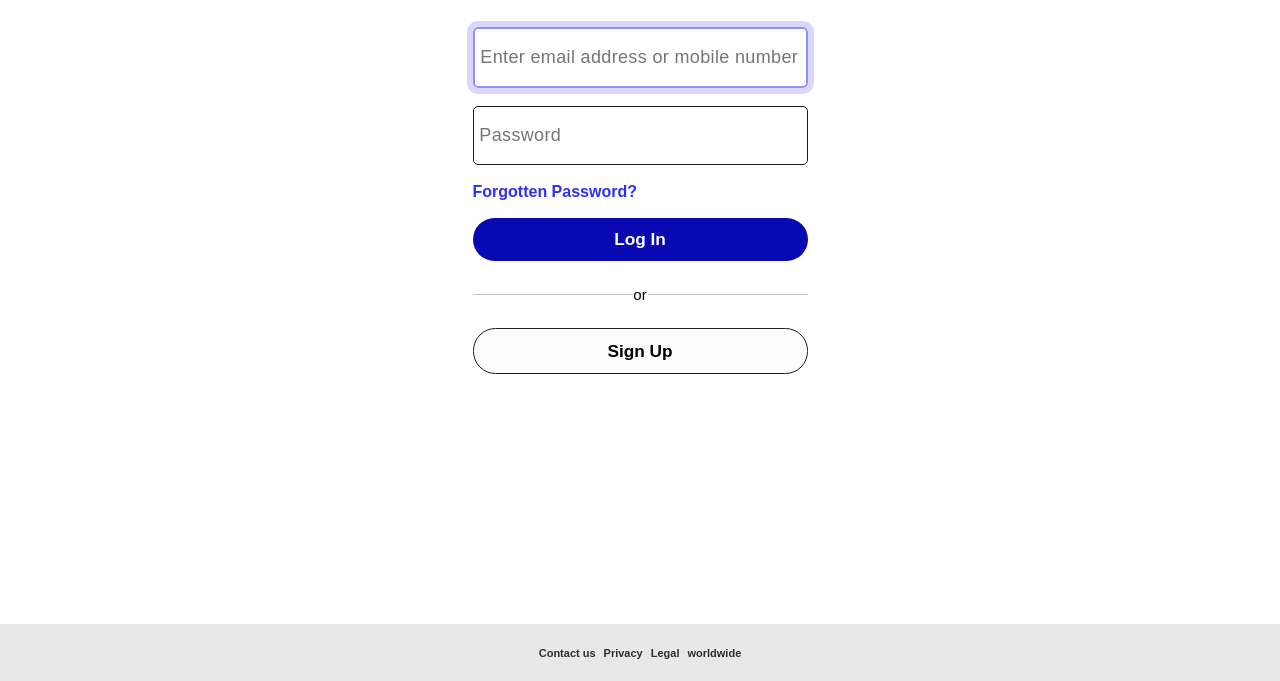
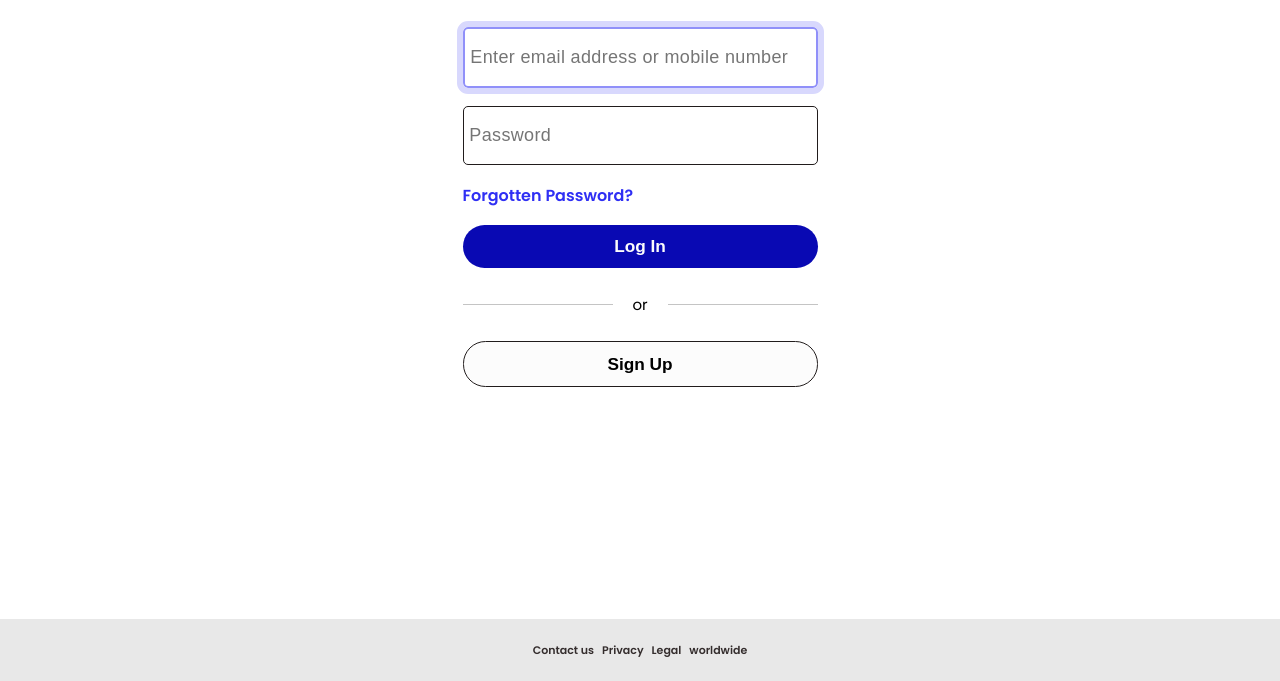
Before and after one commit to TariCodes/Paypal-Clone, a website: page index.html in a window 1280 px wide. Shown: the part 119-800 px from the top of the page. Drawn offline with Linux system fonts and the light colour scheme; a web font is replaced by a local one.

Commit message:
changes made to file

```diff
--- a/index.html
+++ b/index.html
@@ -5,6 +5,13 @@
     <meta name="viewport" content="width=device-width, initial-scale=1.0" />
     <meta name="author" content="Godbless Ikadoi" />
     <title>Paypal Signup page Clone</title>
+
+    <link rel="preconnect" href="https://fonts.googleapis.com" />
+    <link rel="preconnect" href="https://fonts.gstatic.com" crossorigin />
+    <link
+      href="https://fonts.googleapis.com/css2?family=Poppins:ital,wght@0,400;0,500;0,600;1,400;1,500;1,600&display=swap"
+      rel="stylesheet"
+    />
 
     <link rel="stylesheet" href="dist/css-dist/style.min.css" />
   </head>
--- a/src/main/_main.less
+++ b/src/main/_main.less
@@ -4,7 +4,7 @@ main {
     .container {
         max-width: 375px;
         margin: 0 auto;
-        padding-inline:20px;
+        padding-inline: 10px;
         text-align: center;
     }
 
@@ -32,7 +32,7 @@ form {
             background-color: @clr-gray;
             left: 0;
             height: 1px;
-            width: 160px;
+            width: 150px;
         }
 
         &::after {
@@ -41,7 +41,7 @@ form {
             background-color: @clr-gray;
             right: 0;
             height: 1px;
-            width: 160px;
+            width: 150px;
         }
     }
 
--- a/src/style.less
+++ b/src/style.less
@@ -1,5 +1,3 @@
-@import url('https://fonts.googleapis.com/css2?family=Poppins:ital,wght@0,400;0,500;0,600;1,400;1,500;1,600&display=swap');
-
 @import 'base/_reset.less';
 @import 'base/_base.less';
 @import 'base/_var.less';
```
Also changed, not shown: dist/css-dist/style.min.css, dist/style.css.
